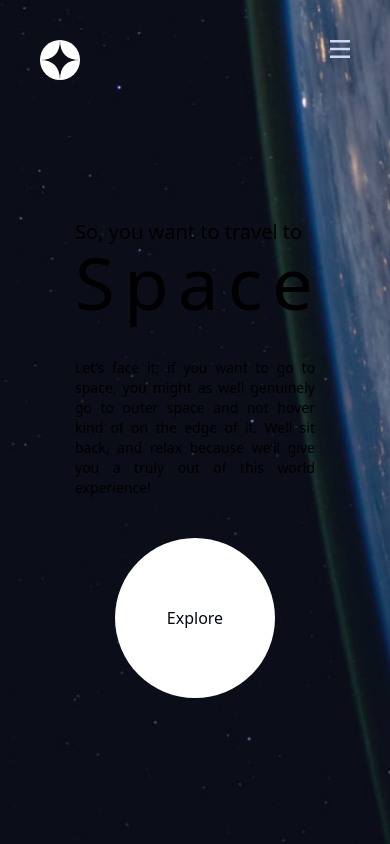
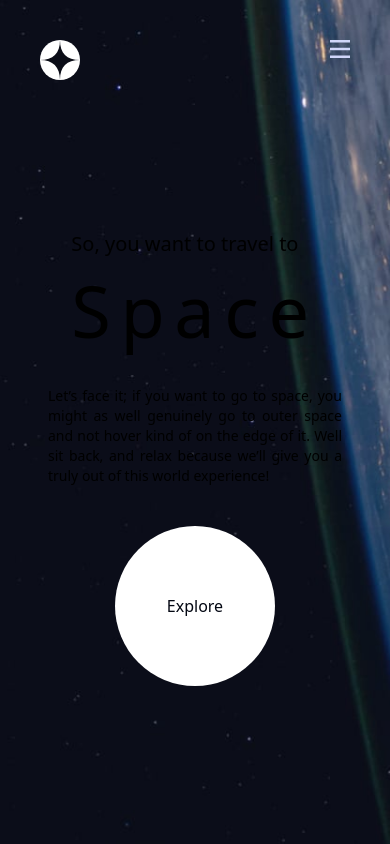
Before and after one commit to Roger2999/Space-tourist-app, a React (Vite) app: page /homepage in a window 390 px wide. Built offline with nearby package versions, Linux system fonts and the light colour scheme.

Commit message:
se ajusta diseño en resolución mobile

```diff
--- a/src/public/pages/HomePage/HomePage.tsx
+++ b/src/public/pages/HomePage/HomePage.tsx
@@ -3,10 +3,10 @@ const HomePage = () => {
     <section
       className={`home-container flex  justify-center items-center bg-[url('src/assets/home/background-home-desktop.jpg')] bg-cover bg-center bg-no-repeat pt-28 w-full h-full`}
     >
-      <article className="flex flex-col items-center justify-center gap-10 pb-10 sm:flex sm:flex-row sm:justify-between sm:items-center sm:w-full sm:px-24">
-        <article className="flex flex-col justify-center items-start gap-10 w-[300px] max-w-[80%]">
-          <h1 className="w-full">
-            <p className="text-xl">So, you want to travel to</p>
+      <article className="flex flex-col items-center justify-center gap-10 w-full px-12 pb-10 sm:flex sm:flex-row sm:justify-between sm:items-center sm:w-full sm:px-24">
+        <article className="title-container flex flex-col items-center justify-center gap-10 sm:flex sm:flex-col sm:justify-center sm:items-start sm:gap-10 sm:w-[300px] sm:max-w-[80%]">
+          <h1 className="sm:w-full">
+            <p className="text-xl mb-4">So, you want to travel to</p>
             <p className="text-7xl font-normal tracking-[0.6rem]">Space</p>
           </h1>
           <p className="text-sm text-justify">
```
